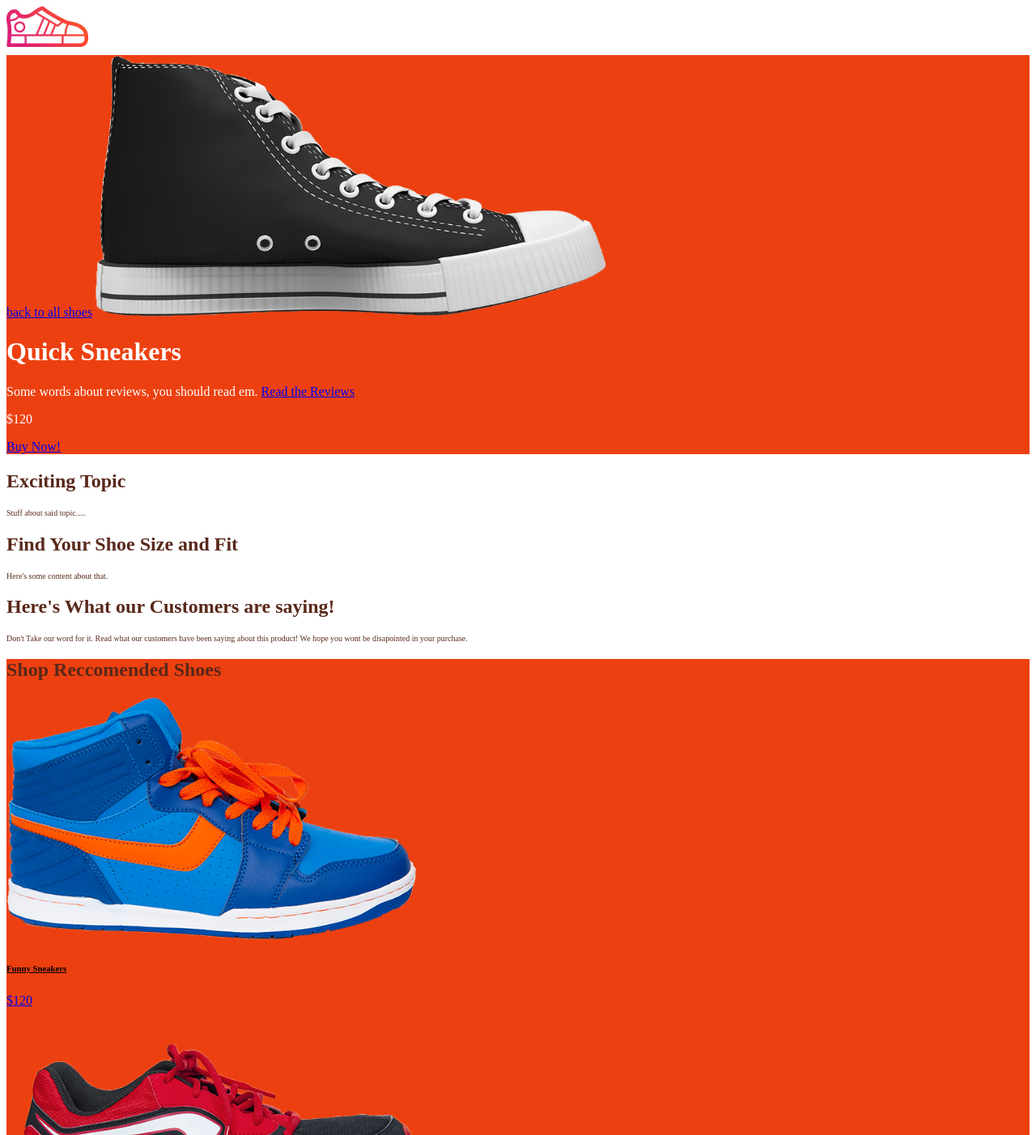
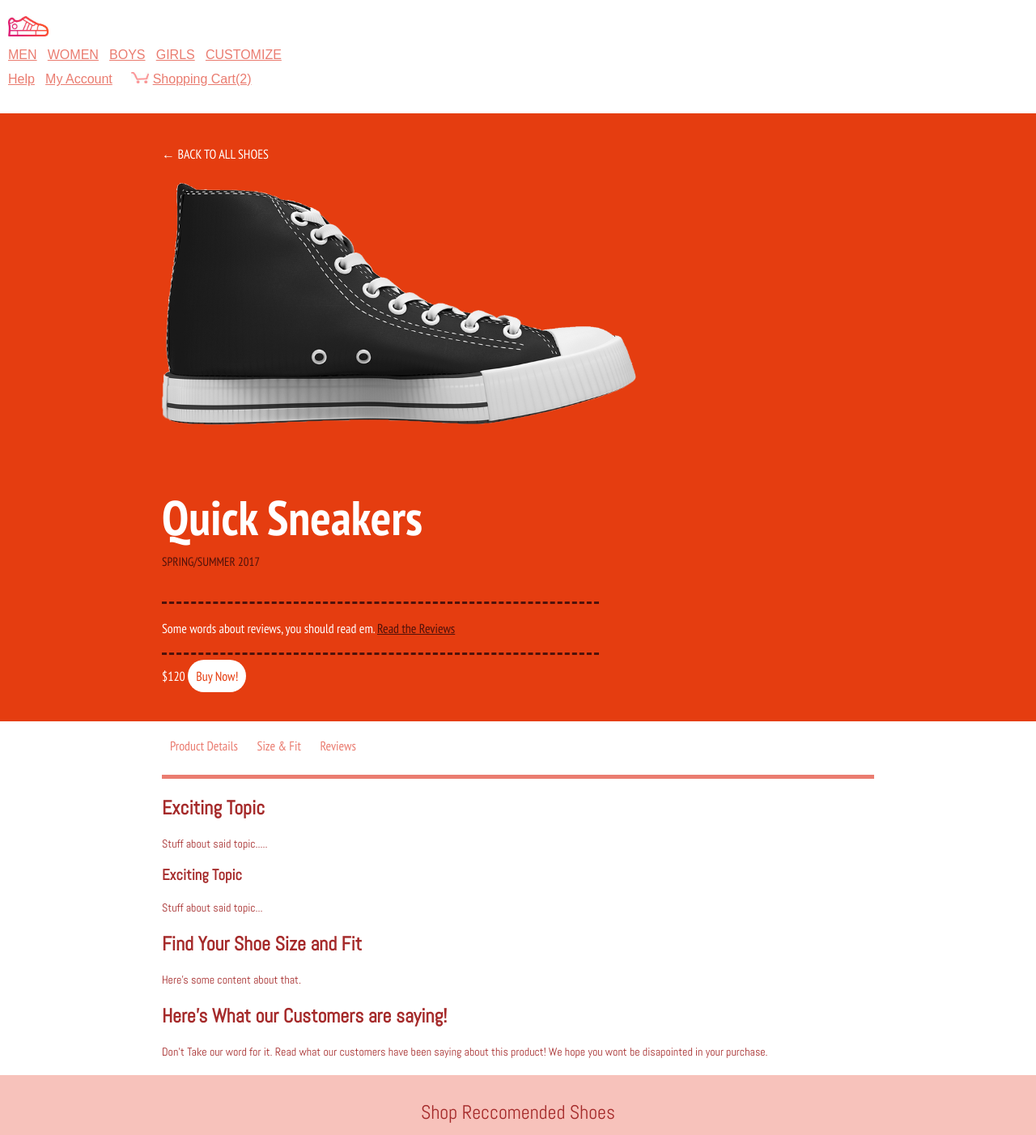
Before and after one commit to savvmae/sneaker, a plain HTML site: page index.html in a window 1280 px wide. Shown: the top 1402 px of the page at 81% size. Drawn offline with Linux system fonts and the light colour scheme.

Commit message:
assignment two final edits

```diff
--- a/index.html
+++ b/index.html
@@ -2,73 +2,111 @@
 <html>
   <head>
     <title>Quick Sneakers</title>
+    <link href="https://fonts.googleapis.com/css?family=Abel|PT+Sans+Narrow:400,700" rel="stylesheet">
     <link rel="stylesheet" href="./styles.css">
   </head>
   <body>
     <header>
       <img src="./images/logo.jpg">
+      <ul class="header-list">
+        <li><a href="www.google.com">MEN</a></li>
+        <li><a href="www.google.com">WOMEN</a></li>
+        <li><a href="www.google.com">BOYS</a></li>
+        <li><a href="www.google.com">GIRLS</a></li>
+        <li><a href="www.google.com">CUSTOMIZE</a></li>
+      </ul>
+      <ul class="header-list">
+        <li><a href="www.google.com">Help</a></li>
+        <li><a href="www.google.com">My Account</a></li>
+        <li><a href="www.google.com"><img src="./images/cart.jpg">Shopping Cart(2)</a></li>
+      </ul>
     </header>
-      <div class="top-div">
-        <a href="https://www.google.com">back to all shoes</a>
-        <img src="./images/shoe1.png">
+      <section class="top-div">
+        ←
+        <a href="https://www.google.com">BACK TO ALL SHOES</a>
+        <img id="sneaker-image" src="./images/shoe1.png">
         <h1>
           Quick Sneakers
         </h1>
-        <p>
+        <span class="spring-summer"> SPRING/SUMMER 2017 </SPAN>
+        <p class="review">
           Some words about reviews, you should read em.
           <a href="https://www.google.com"> Read the Reviews </a>
         </p>
-        <p>
+        <span>
         $120
+        </span>
+        <a id="buy-now" href="https://www.google.com"> Buy Now! </a>
         </p>
-        <a href="https://www.google.com"> Buy Now! </a>
-        </p>
-      </div>
-      <div>
-        <section>
+      </section>
+      <div class="main-content">
+        <section class="content-tabs">
+          <ul id="tabs">
+            <li>Product Details</li>
+            <li>Size & Fit</li>
+            <li>Reviews</li>
+          </ul>
+        </section>
+        <section class="main-body">
           <h2> Exciting Topic </h2>
-          <p class="main-body">
+          <p>
             Stuff about said topic.....
           </p>
+          <h3> Exciting Topic </h3>
+          <p>
+            Stuff about said topic...
+          </p>
         </section>
-        <section>
+        <section  class="main-body">
           <h2> Find Your Shoe Size and Fit </h2>
-          <p class="main-body">
+          <p>
             Here's some content about that.
           </p>
         </section>
-        <section>
+        <section  class="main-body">
           <h2>Here's What our Customers are saying!</h2>
-          <p class="main-body">Don't Take our word for it. Read what our customers have been saying about this product! We hope you wont be disapointed in your purchase.
+          <p>Don't Take our word for it. Read what our customers have been saying about this product! We hope you wont be disapointed in your purchase.
           </p>
         </section>
       </div>
-      <div class="funny-sneakers">
-        <section>
-          <h2>Shop Reccomended Shoes</h2>
-        </section>
-        <section class="reccomended-shoes-sections">
+      <div class="funny-sneakers-h2-div">
+        <h2>Shop Reccomended Shoes</h2>
+      </div>
+      <section class="funny-sneakers">
+        <div class="reccomended-shoes-sections">
           <img src="./images/shoe2.png">
           <h6>Funny Sneakers</h6>
-          <a href="https://www.google.com">$120</a>
-        </section>
-        <section class="reccomended-shoes-sections">
+          <span class="spring-summer"> SPRING/SUMMER 2017 </SPAN>
+          <a href="https://www.google.com">$120.00</a>
+        </div>
+        <div class="reccomended-shoes-sections">
           <img src="./images/shoe3.png">
-          <h6>Funny Sneakers</h6>
-          <a href="https://www.google.com">$120</a>
-        </section>
-        <section class="reccomended-shoes-sections">
+          <h6>Nimble Sneakers</h6>
+          <span class="spring-summer"> SPRING/SUMMER 2017 </SPAN>
+          <a href="https://www.google.com">$120.00</a>
+        </div>
+        <div class="reccomended-shoes-sections">
           <img src="./images/shoe4.png">
-          <h6>Funny Sneakers</h6>
-          <a href="https://www.google.com">$120</a>
-        </section>
-      </div>
+          <h6>Cute Sneakers</h6>
+          <span class="spring-summer"> SPRING/SUMMER 2017 </SPAN>
+          <a href="https://www.google.com">$120.00</a>
+        </div>
+      </section>
 
-      <footer>
+      <footer class="footer-list">
         <img src="./images/logo.jpg">
-        <a href="https://www.google.com">Shipping</a>
-        <a href="https://www.google.com">Terms and Conditions</a>
-        &copy; Copyright 2017. SneakerShop, LLC.
+        <ul>
+          <li><a href="www.google.com">MEN</a></li>
+          <li><a href="www.google.com">WOMEN</a></li>
+          <li><a href="www.google.com">BOYS</a></li>
+          <li><a href="www.google.com">GIRLS</a></li>
+          <li><a href="www.google.com">CUSTOMIZE</a></li>
+        </ul>
+        <ul>
+          <li><a href="https://www.google.com">Shipping</a></li>
+          <li><a href="https://www.google.com">Terms and Conditions</a></li>
+          <li>&copy; Copyright 2017. SneakerShop, LLC.</li>
+        </ul>
       </footer>
     </body>
 </html>
--- a/styles.css
+++ b/styles.css
@@ -1,46 +1,242 @@
+body {
+  margin:0px;
+}
 header {
   background-color: white;
-  font-size: 40px;
+  font-size: 15px;
+  height:100px;
+  margin-top: 20px;
 
+}
+.header-list  {
+  font-family: PT Sans Narrow, sans-serif;
+  margin: 0px;
+  padding-top: 0px;
+  padding-bottom: 10px;
+  padding-left: 10px;
+  height: 20px;
+}
+
+li {
+  padding:10px;
+}
+.header-list li {
+  display: inline-block;
+  font-family: sans-serif;
+  color: #ea7c70;
+  font-size: 16px;
+  text-decoration: underline;
+  padding-left: 0px;
+}
+
+.header-list li a {
+  display: inline-block;
+  font-family: sans-serif;
+  color: #ea7c70;
+  font-size: 16px;
+  text-decoration: underline;
+}
+.header-list li img {
+  width: 13%;
+  padding-right:5px;
 }
 
 header img {
-  width: 8%;
+  padding-left: 10px;
+  width: 50px;
 }
 .top-div {
-  background-color: #ed4010;
+  background-color:#e53d10;
   color: white;
+  margin-top: 20px;
+  margin-bottom: 20px;
+  margin-right: 0px;
+  padding: 0px;
+  margin-left: 0px;
+  display: run-in;
+  padding-left: 200px;
+  font-family: PT Sans Narrow, sans-serif;
+  padding-bottom: 30px;
+  padding-top: 40px;
+
+}
+.top-div a {
+  margin-top: 40px;
+  color: white;
+  text-decoration: none;
+}
+#sneaker-image {
+  height: 300px;
+  padding-top: 25px;
+  padding-bottom: 25px;
+  padding-left: 0px;
+  display:block;
+
+}
+H1 {
+  font-size: 60px;
+  margin-bottom: 5px;
 }
 
-.top-div img {
-  width: 50%;
+.spring-summer {
+  margin-top: 5px;
+  margin-bottom: 20px;
+  color:#4f120b;
+  font-size: 15px;
+
+  padding-bottom: 20px;
+  width: 100%;
+  text-align: right;
 }
+.review {
+  border-top: 3px dashed #4f120b;
+  margin-top: 40px;
+  padding-bottom: 20px;
+  padding-top: 20px;
+  border-bottom: 3px dashed #4f120b;
+  width:50%;
+}
+.review a {
+  text-decoration: underline;
+  color:#4f120b;
+}
+#buy-now {
+    border-radius: 25px;
+    background: white;
+    padding: 10px;
+    width: 100px;
+    height: 75px;
+    color: #e53d10;
+}
+.main-content {
+  margin-top:20px;
+  margin-bottom: 20px;
+  padding: 0px;
+  margin-left: 0px;
+  display: run-in;
+  padding-left: 200px;
+  padding-right: 200px;
+  font-family: Abel, sans-serif;
+}
+.content-tabs li {
+  font-family: PT Sans Narrow, sans-serif;
+  margin: 0px;
+  padding-top: 0px;
+  padding-bottom: 10px;
+  height: 20px;
+  display:inline-block;
+  color:#ea7c70;
+  text-align: left;
 
+}
+.content-tabs {
+
+  border-bottom: solid 5px #ea7c70;
+}
+#tabs {
+  text-align: left;
+  padding-left: 0px;
+}
 .funny-sneakers {
-  background-color: #ed4010;
+  background-color: #e53d10;
+  margin-top: 0px;
+  padding: 0px;
+  margin-left: 0px;
+  display: run-in;
+  padding-left: 200px;
+  padding-bottom: 50px;
 }
 
 .funny-sneakers img {
-  width: 40%;
+  height:300px;
 }
 
-h2 {
-  color: #59281a;
+.main-body h2 {
+  color: brown;
   font-style: bold;
 }
 
-.main-body {
-  font-size: 10px;
-  color: #59281a;
+h3 {
+  color: brown;
+  font-style: bold;
+}
+
+.main-body p {
+  font-size: 14px;
+  color: brown;
+  font-family: Abel, sans-serif;
+}
+.funny-sneakers-h2-div {
+  padding-left: 0;
+  text-align: center;
+  background-color: #f7c2bb;
+  color: brown;
+  margin-bottom: 0px;
+  padding-top: 10px;
+  padding-bottom: 15px;
+  font-family: Abel, sans-serif;
+  font-weight: 500;
+}
+.funny-sneakers-h2-div h2 {
+  margin-bottom: 0px;
+  padding-bottom: 10px;
+  font-weight: 200;
 }
 
 .reccomended-shoes-sections {
-  text-decoration: underline;
+  padding-top: 50px;
+}
+.reccomended-shoes-sections h6 {
+  color: white;
+  font-size: 40px;
+  font-weight: 200;
+  margin-top: 0px;
+  margin-bottom: 0px;
+  font-family: PT Sans Narrow, sans-serif;
+}
+.reccomended-shoes-sections a {
+  display: block;
+  text-decoration: none;
+  color: white;
+  font-size: 30px;
+  padding-top: 15px;
+  font-family: Abel, sans-serif;
 }
 
+.footer-list  {
+  font-family: PT Sans Narrow, sans-serif;
+  margin: 0px;
+  padding-top: 10px;
+  padding-bottom: 10px;
+  padding-left: 0px;
+  height: 20px;
+}
+
+.footer-list li {
+  display: inline-block;
+  padding-left: 0px;
+  padding-top: 0px;
+  padding-bottom: 0px;
+}
 footer {
-  font-size: 10px;
+  margin-top: 10px;
+  font-size: 15px;
 }
+footer ul {
+  padding-left: 10px;
+  margin-top: 0px;
+  margin-bottom: 0px;
+}
+.footer-list a {
+    display: inline-block;
+    font-family: sans-serif;
+    color: #ea7c70;
+    font-size: 16px;
+    text-decoration: underline;
+    padding-left: 10px;
+}
+
 footer img {
-  width: 8%;
+  padding-left: 20px;
+  width: 50px;
 }
```
